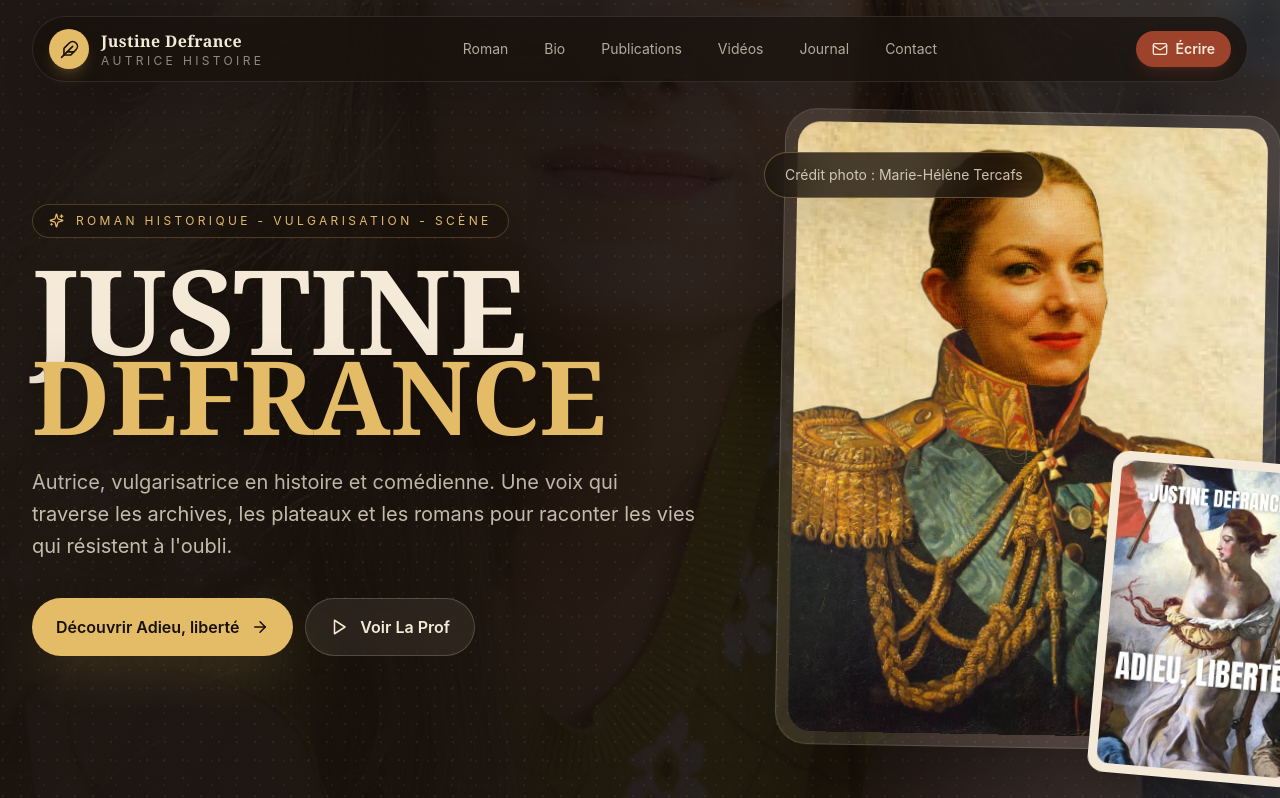
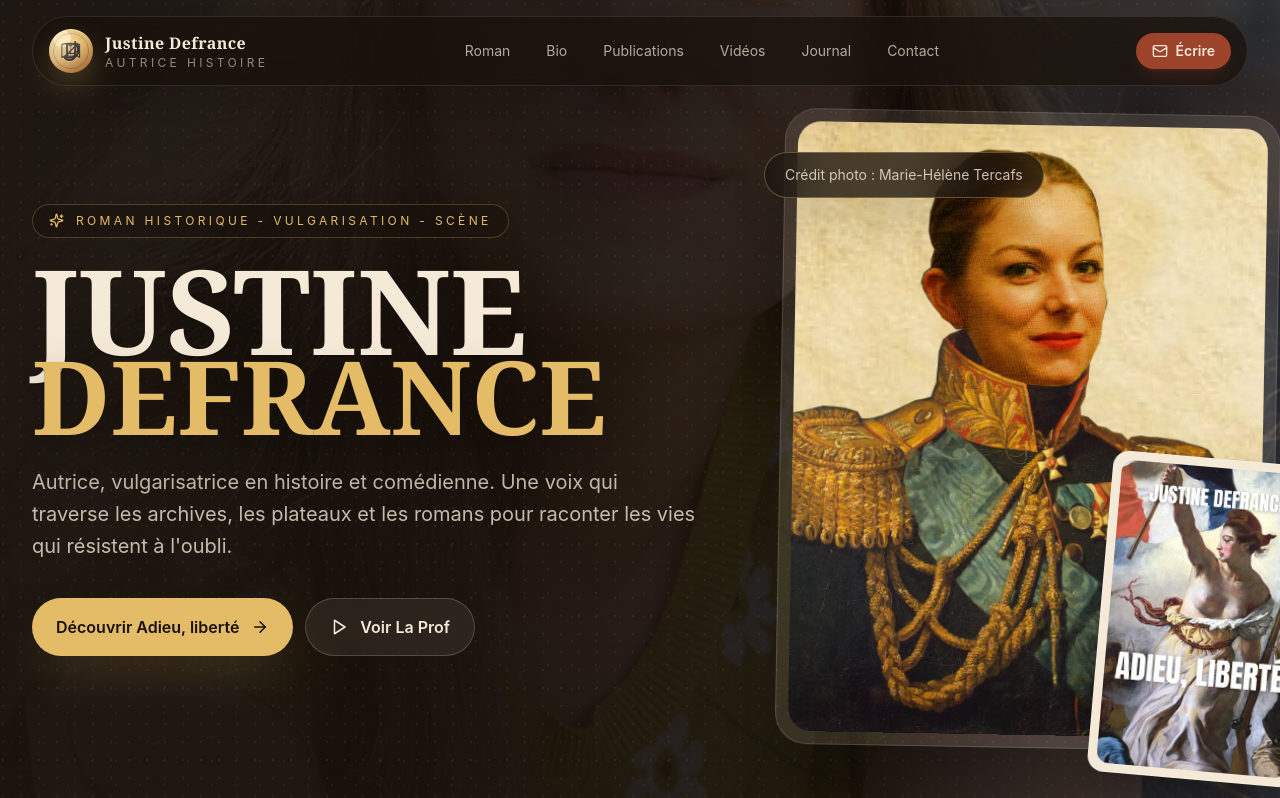
Before and after one commit to teocomyn/justinedefrance, a React (Vite) app: page / in a window 1280 px wide. Shown: the top 798 px of the page. Built offline with nearby package versions, Linux system fonts and the light colour scheme.

Commit message:
Add custom brand mark

```diff
--- a/src/App.tsx
+++ b/src/App.tsx
@@ -262,6 +262,21 @@ const footerSocials = [
   { label: 'Bluesky', href: 'https://bsky.app/', icon: Twitter },
 ]
 
+function BrandMark({ className = '' }: { className?: string }) {
+  return (
+    <span className={`brand-mark-shell ${className}`} aria-hidden="true">
+      <svg viewBox="0 0 64 64" className="brand-mark" focusable="false">
+        <path className="brand-mark-book" d="M15 45c7-5.2 14-5.1 17 .4 3-5.5 10-5.6 17-.4V20c-6.8-2.8-13-2-17 3.1C28 18 21.8 17.2 15 20v25Z" />
+        <path className="brand-mark-page" d="M32 23v22" />
+        <path className="brand-mark-j" d="M40.5 15.5v23.8c0 6.7-4.2 10.4-10.4 10.4-4.7 0-8.2-2.1-10.1-5.4" />
+        <path className="brand-mark-d" d="M25 18.6h8.2c8 0 13.4 5 13.4 13.2S41.2 45 33.2 45H25V18.6Z" />
+        <path className="brand-mark-feather" d="M20.3 43.6 44.7 19.2c3.2 4.8 2.7 10.7-1.4 14.8-3.8 3.8-9.4 4.5-14.5 1.8" />
+        <path className="brand-mark-quill" d="M20.3 43.6 31.6 35" />
+      </svg>
+    </span>
+  )
+}
+
 function App() {
   const [activeSection, setActiveSection] = useState('accueil')
   const [menuOpen, setMenuOpen] = useState(false)
@@ -318,9 +333,7 @@ function App() {
       <header className="fixed left-0 right-0 top-0 z-40 px-4 py-4 sm:px-6 lg:px-8">
         <nav className="mx-auto flex max-w-7xl items-center justify-between rounded-full border border-white/10 bg-ink/70 px-4 py-3 shadow-2xl shadow-black/20 backdrop-blur-2xl">
           <a href="#accueil" className="group flex items-center gap-3" aria-label="Accueil Justine Defrance">
-            <span className="grid size-10 place-items-center rounded-full bg-gold text-ink shadow-lg shadow-gold/20">
-              <Feather size={19} />
-            </span>
+            <BrandMark className="size-11 shrink-0" />
             <span className="leading-tight">
               <span className="block font-display text-base font-semibold tracking-wide">Justine Defrance</span>
               <span className="hidden text-xs uppercase tracking-[0.28em] text-linen/55 sm:block">Autrice histoire</span>
@@ -953,9 +966,7 @@ function App() {
           <div className="grid grid-cols-1 gap-10 md:mb-10 md:grid-cols-12 md:gap-12">
             <div className="md:col-span-5">
               <a href="#accueil" className="group inline-flex max-w-full items-center gap-4 text-linen" aria-label="Retour à l'accueil">
-                <span className="grid size-12 place-items-center rounded-2xl bg-gold text-ink shadow-lg shadow-gold/15 transition group-hover:-translate-y-1">
-                  <Feather size={22} />
-                </span>
+                <BrandMark className="size-14 shrink-0 transition group-hover:-translate-y-1" />
                 <span className="min-w-0">
                   <span className="block font-display text-[clamp(1.45rem,6vw,1.5rem)] font-black leading-none">Justine Defrance</span>
                   <span className="mt-2 block text-[0.68rem] font-bold uppercase tracking-[0.2em] text-gold sm:text-xs sm:tracking-[0.28em]">
--- a/src/index.css
+++ b/src/index.css
@@ -42,6 +42,84 @@ form {
 a,
 button {
   min-width: 0;
+}
+
+.brand-mark-shell {
+  position: relative;
+  isolation: isolate;
+  display: grid;
+  place-items: center;
+  overflow: hidden;
+  border-radius: 999px;
+  color: #17100b;
+  background:
+    radial-gradient(circle at 30% 22%, #ffe39a 0 18%, transparent 19%),
+    linear-gradient(145deg, #f0ca72 0%, #e4bb67 48%, #ae6d35 100%);
+  box-shadow:
+    inset 0 1px 0 rgba(255, 255, 255, 0.46),
+    inset 0 -8px 18px rgba(90, 41, 29, 0.2),
+    0 13px 30px rgba(228, 187, 103, 0.25);
+}
+
+.brand-mark-shell::before {
+  content: "";
+  position: absolute;
+  inset: 8%;
+  z-index: -1;
+  border: 1px solid rgba(23, 16, 11, 0.22);
+  border-radius: inherit;
+}
+
+.brand-mark-shell::after {
+  content: "";
+  position: absolute;
+  inset: -42% 45% 30% -18%;
+  rotate: -28deg;
+  background: rgba(255, 255, 255, 0.42);
+  filter: blur(10px);
+}
+
+.brand-mark {
+  width: 76%;
+  height: 76%;
+  filter: drop-shadow(0 1px 0 rgba(255, 255, 255, 0.22));
+}
+
+.brand-mark-book,
+.brand-mark-page,
+.brand-mark-j,
+.brand-mark-d,
+.brand-mark-feather,
+.brand-mark-quill {
+  fill: none;
+  stroke: currentColor;
+  stroke-linecap: round;
+  stroke-linejoin: round;
+}
+
+.brand-mark-book {
+  fill: rgba(23, 16, 11, 0.08);
+  stroke-width: 2.2;
+  opacity: 0.9;
+}
+
+.brand-mark-page {
+  stroke-width: 1.7;
+  opacity: 0.62;
+}
+
+.brand-mark-j,
+.brand-mark-d {
+  stroke-width: 3.9;
+}
+
+.brand-mark-feather {
+  stroke-width: 2.5;
+}
+
+.brand-mark-quill {
+  stroke-width: 2;
+  opacity: 0.72;
 }
 
 .paper-grain {
```
